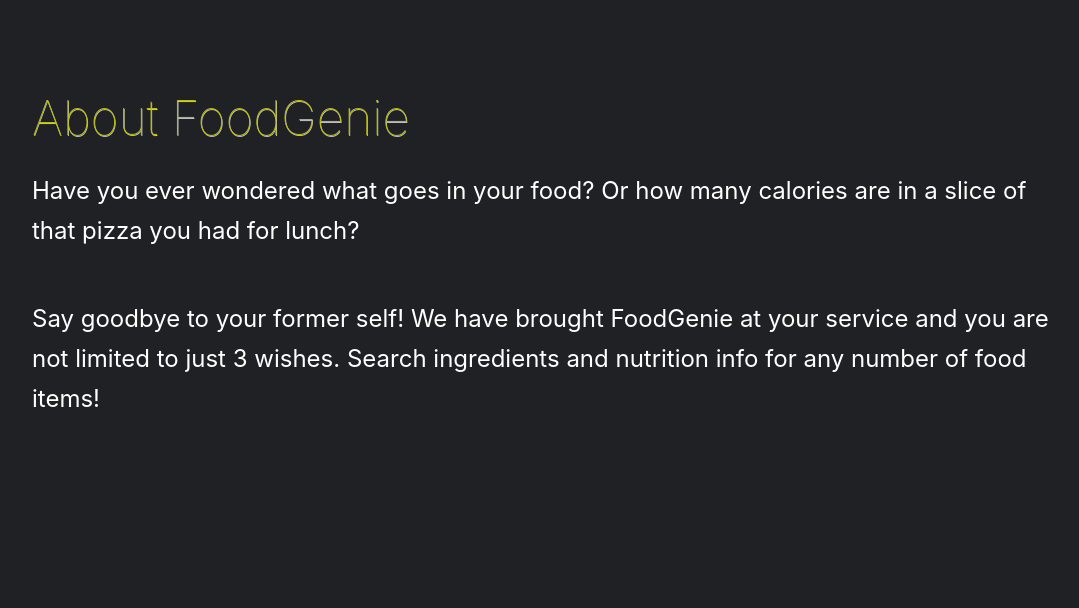
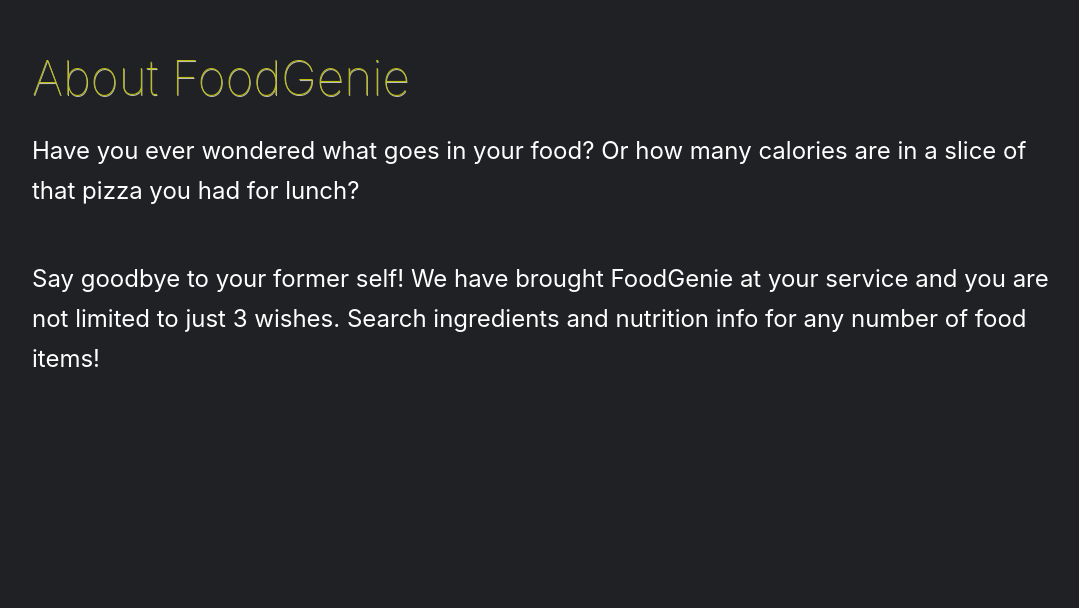
Before and after one commit to lil-white-shadow/food-genie, a React (Create React App) app: page / in a window 1280 px wide. Shown: the part 1272-1880 px from the top of the page, without its empty margins (96-1175 px from the left). Built offline with nearby package versions, Linux system fonts and the light colour scheme.

Commit message:
update results padding value

```diff
--- a/src/App.css
+++ b/src/App.css
@@ -166,7 +166,7 @@
 .results {
   background-color: #202124;
   width: 100%;
-  padding: 20vh 10vw;
+  padding: 15vh 10vw;
   min-height: 100vh;
   justify-content: space-around;
   margin: 0 auto;
```
